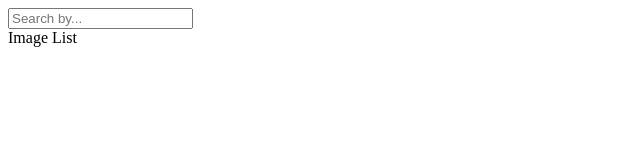
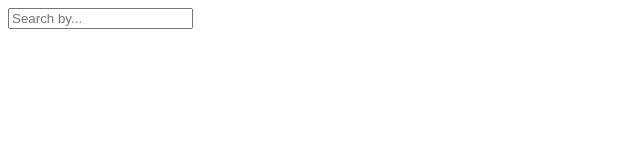
Before and after one commit to Jinnie-kim/random_pics, a React (Create React App) app: page / in a window 1280 px wide. Shown: the top 160 px of the page, without its empty margins (0-640 px from the left). Built offline with nearby package versions, Linux system fonts and the light colour scheme.

Commit message:
Add: Passing an array of image search results to an ImageList component #4

```diff
--- a/src/component/ImageList.jsx
+++ b/src/component/ImageList.jsx
@@ -1,5 +1,11 @@
-function ImageList() {
-  return <div>Image List</div>;
+import ImageCard from './ImageCard';
+
+function ImageList({ imageLists }) {
+  const renderedImages = imageLists.map((image) => {
+    return <ImageCard image={image} key={image.id} />;
+  });
+
+  return <div>{renderedImages}</div>;
 }
 
 export default ImageList;
```
